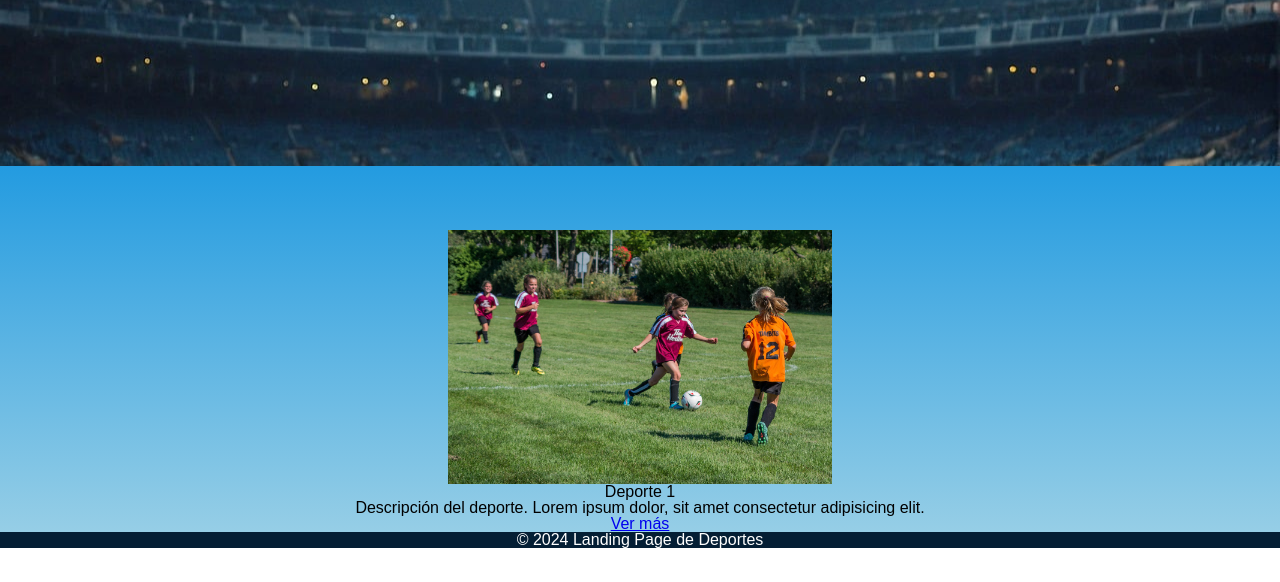
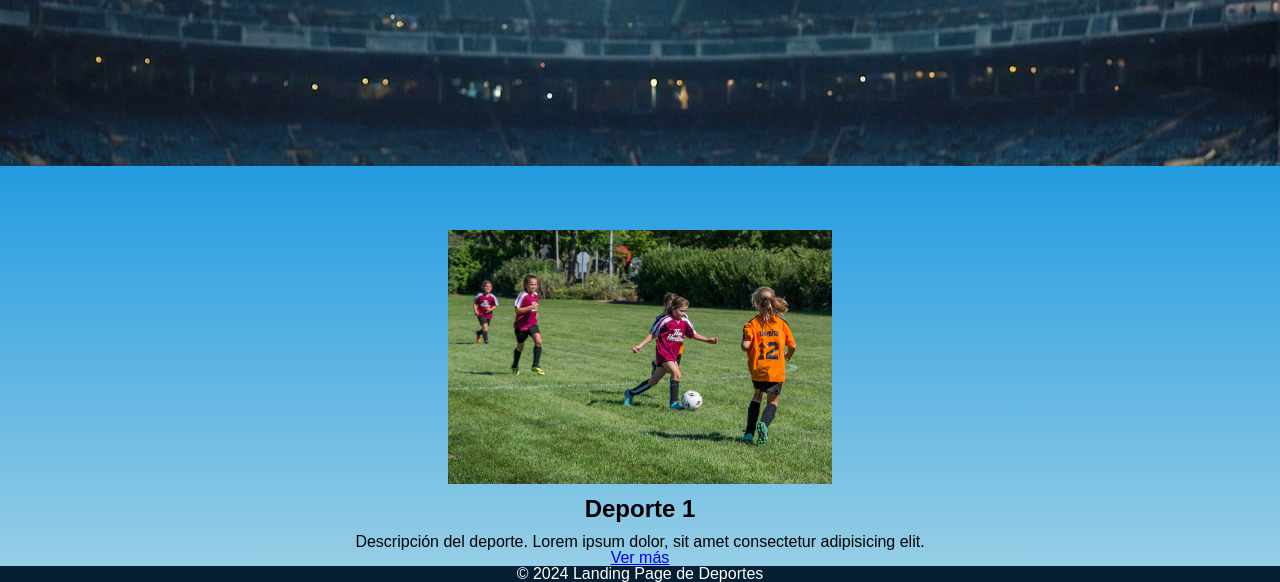
Before and after one commit to LeoGBK/06-ax_Reto-Estilos, a plain HTML site: page index.html in a window 1280 px wide. Shown: the part 292-874 px from the top of the page. Before the commit the page ends 840 px from the top, so only its background shows below. Drawn offline with nearby package versions, Linux system fonts and the light colour scheme.

Commit message:
h2 styles setting definition

```diff
--- a/styles.css
+++ b/styles.css
@@ -20,6 +20,12 @@ h1 {
   background: linear-gradient(rgb(35, 155, 224), rgb(150, 206, 230));
 }
 
+h2 {
+  font-weight: bold;
+  font-size: x-large;
+  padding: 1% 0% 1% 0%;
+}
+
 .center {
   display: block;
   margin-right: auto;
```
